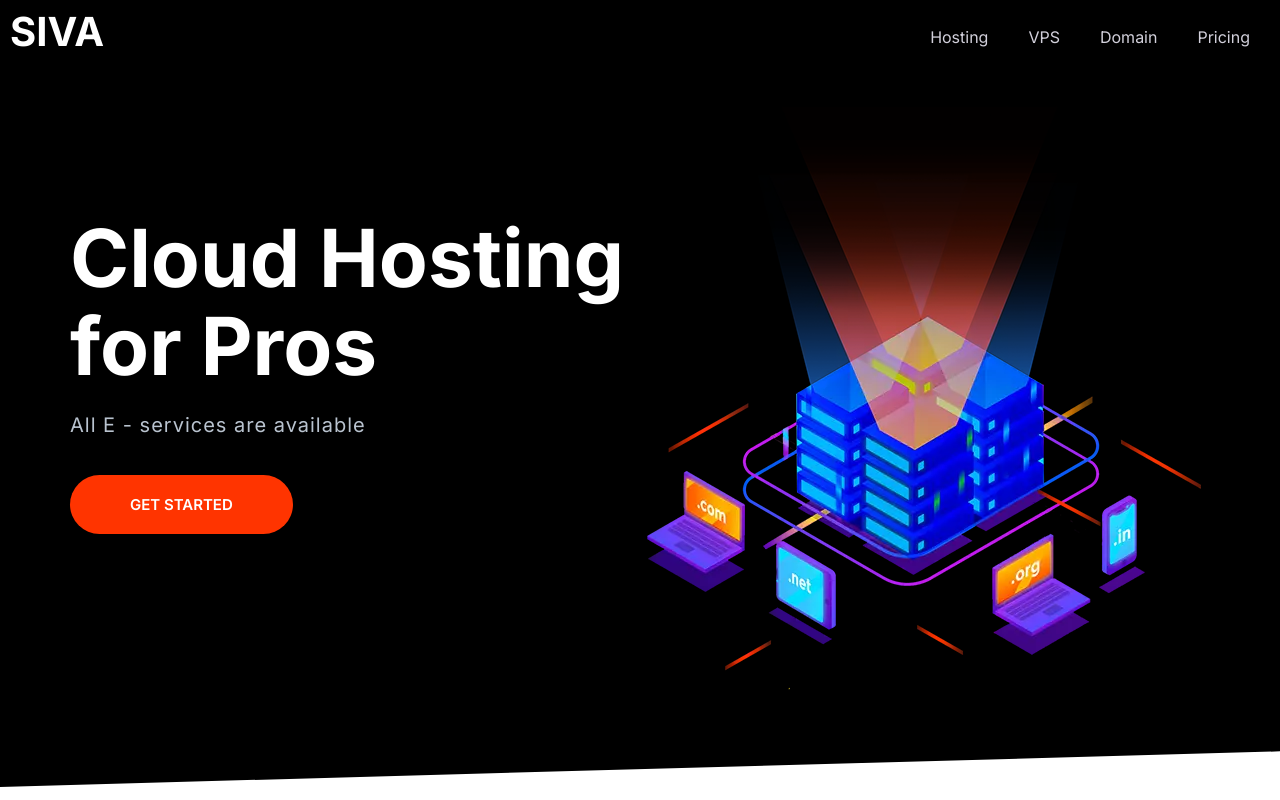
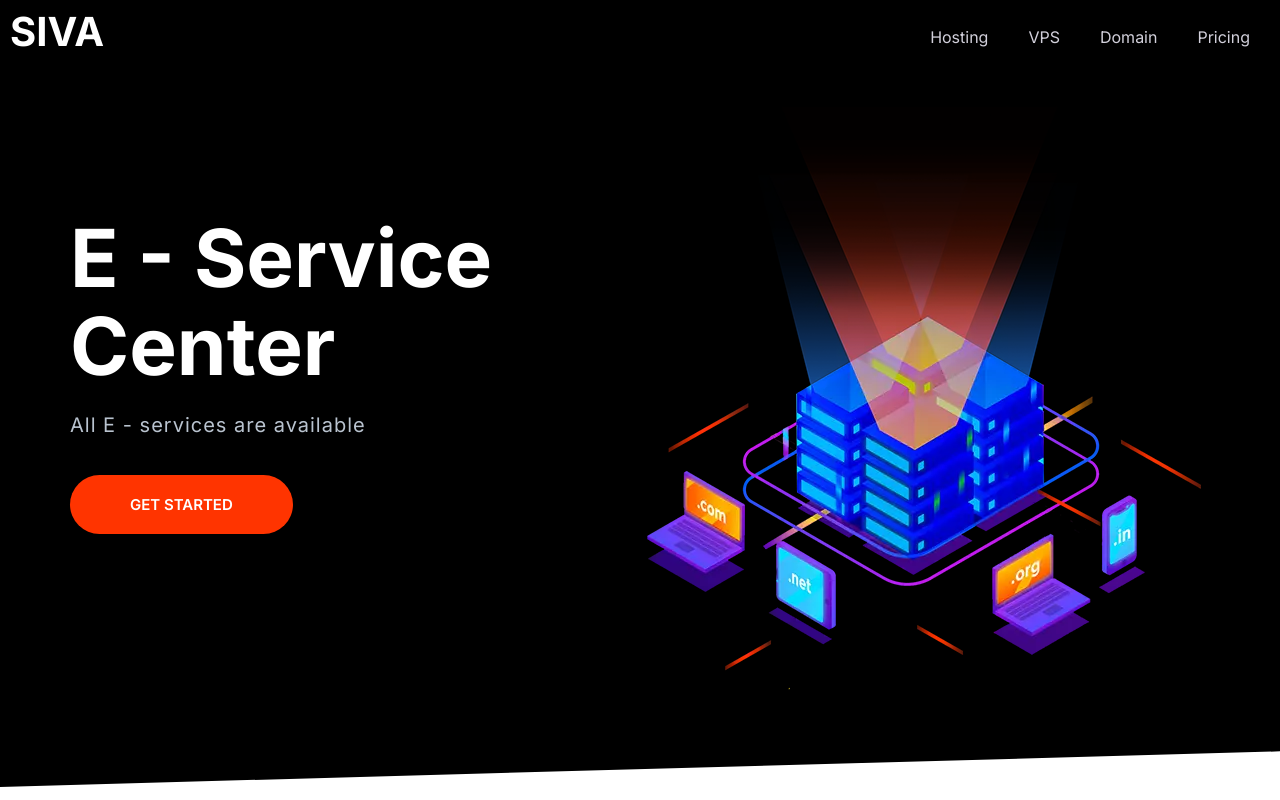
Before and after one commit to Deva452210/SivaWebPage, a plain HTML site: page index.html in a window 1280 px wide. Shown: the top 800 px of the page. Drawn offline with nearby package versions, Linux system fonts and the light colour scheme; files whose address does not match are found by name.

Commit message:
Update index.html

```diff
--- a/index.html
+++ b/index.html
@@ -58,7 +58,7 @@
       <div class="container grid grid--1x2">
         <header class="block__header hero__content">
           <h1 data-aos="zoom-in-up" class="block__heading">
-            Cloud Hosting for Pros
+            E - Service Center
           </h1>
           <p class="hero__tagline">
             All E - services are available
```
